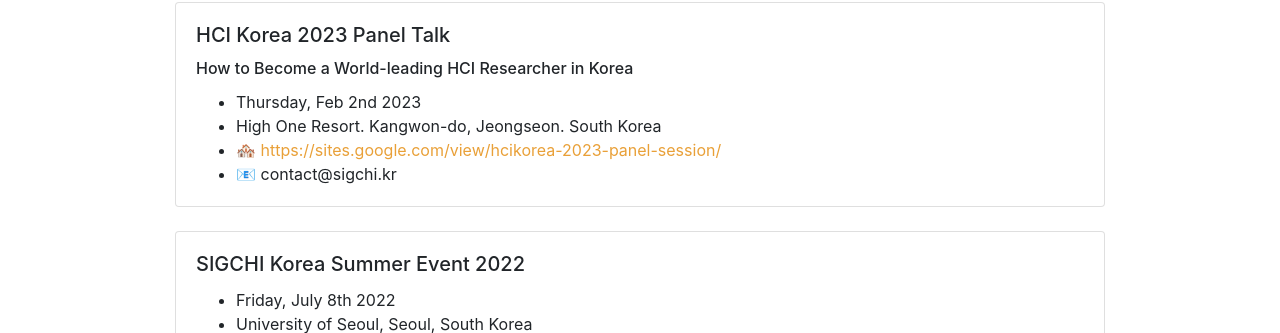
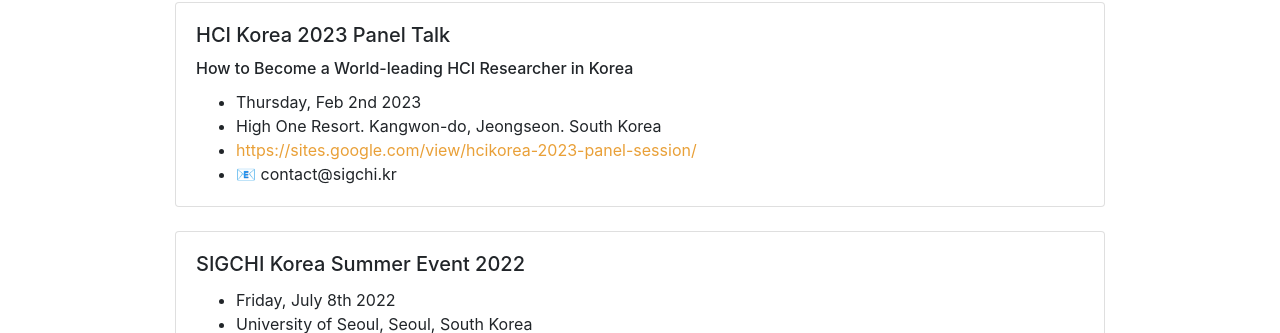
Before and after one commit to sigchikr/sigchikr.github.io, a Jekyll site: the page built from _pages/services.md, in a window 1280 px wide. Shown: the part 355-688 px from the top of the page. Built offline with Jekyll 4.4.1, drawn with Linux system fonts in a browser that asks for light colours.

```diff
--- a/_pages/services.md
+++ b/_pages/services.md
@@ -11,7 +11,7 @@ permalink: /services/
             <ul class="card-text">
                 <li>Thursday, Feb 2nd 2023</li>
                 <li>High One Resort. Kangwon-do, Jeongseon. South Korea</li>
-                <li>🏘️ <a href="https://sites.google.com/view/hcikorea-2023-panel-session/">https://sites.google.com/view/hcikorea-2023-panel-session/</a></li>
+                <li><a href="https://sites.google.com/view/hcikorea-2023-panel-session/">https://sites.google.com/view/hcikorea-2023-panel-session/</a></li>
                 <li>📧 contact@sigchi.kr</li>
             </ul>
         </div>
```
